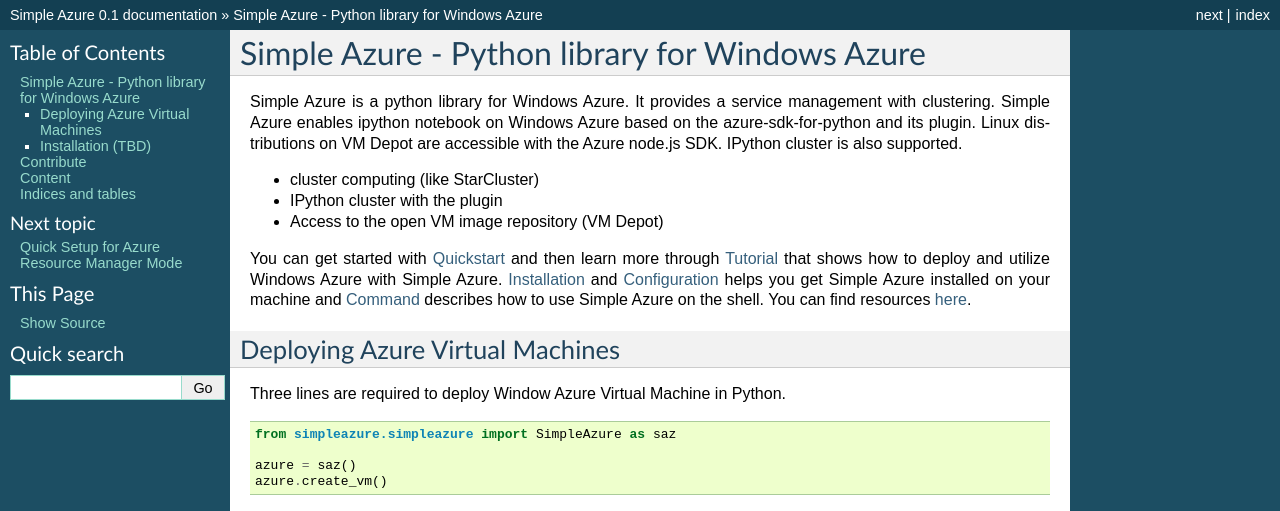
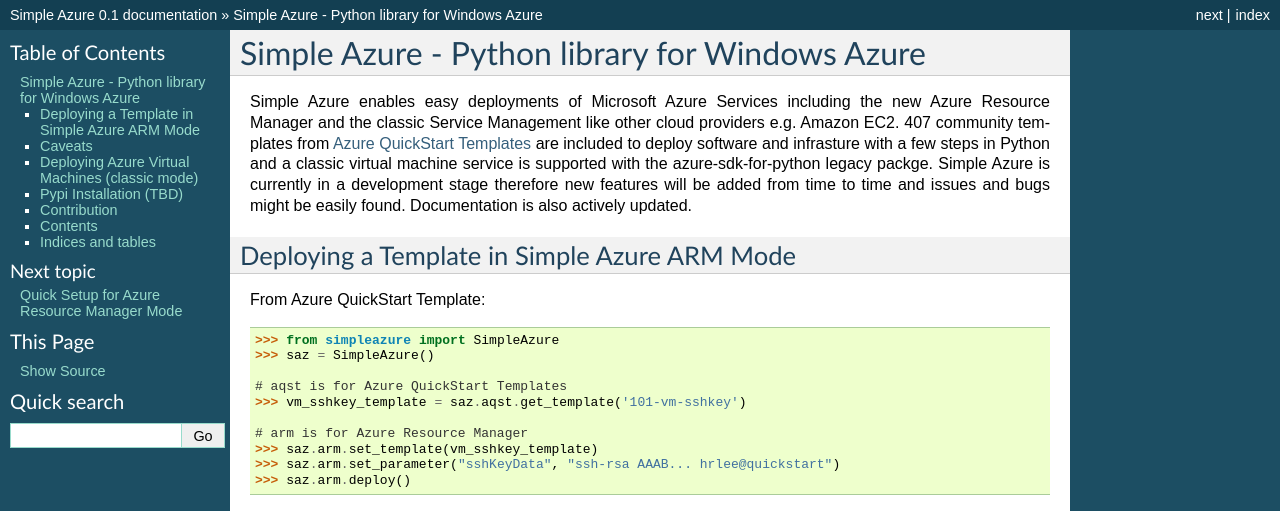
Before and after one commit to lee212/simpleazure, a Sphinx documentation site: the page built from docs/index.rst, in a window 1280 px wide and 1400 px high. Shown: the top 511 px of the window. Built offline with Sphinx 7.4.7, drawn with Linux system fonts in a browser that asks for light colours; some of the changed text lies outside the part shown; grey boxes are pictures that could not be loaded.

Commit message:
index updated

```diff
--- a/docs/azure_quickstart_templates.rst
+++ b/docs/azure_quickstart_templates.rst
@@ -1,3 +1,5 @@
+.. _ref-aqst:
+
 Deploying Azure QuickStart Templates
 ===============================================================================
 ::
--- a/docs/index.rst
+++ b/docs/index.rst
@@ -4,24 +4,72 @@
    contain the root `toctree` directive.
 
 Simple Azure - Python library for Windows Azure
-================================================
+===============================================================================
 
-Simple Azure is a python library for Windows Azure.
-It provides a service management with clustering.
-Simple Azure enables ipython notebook on Windows Azure based on the azure-sdk-for-python and its plugin.
-Linux distributions on VM Depot are accessible with the Azure node.js SDK.
-IPython cluster is also supported.
+Simple Azure enables easy deployments of Microsoft Azure Services including the
+new Azure Resource Manager and the classic Service Management like other cloud
+providers e.g. Amazon EC2. 407 community templates from `Azure QuickStart
+Templates <https://github.com/Azure/azure-quickstart-templates>`_ are included
+to deploy software and infrasture with a few steps in Python and a classic
+virtual machine service is supported with the azure-sdk-for-python legacy
+packge. Simple Azure is currently in a development stage therefore new features
+will be added from time to time and issues and bugs might be easily found.
+Documentation is also actively updated.
 
-* cluster computing (like StarCluster)
-* IPython cluster with the plugin
-* Access to the open VM image repository (VM Depot)
+Deploying a Template in Simple Azure ARM Mode
+-------------------------------------------------------------------------------
 
-You can get started with :doc:`Quickstart </quickstart>` and then learn more through :doc:`Tutorial </tutorial>` that shows how to deploy and utilize Windows Azure with Simple Azure.
-:doc:`Installation </installation>` and :doc:`Configuration </configuration>` helps you get Simple Azure installed on your machine and :doc:`Command </command>` describes how to use Simple Azure on the shell.
-You can find resources :doc:`here </deliverables>`.
+From Azure QuickStart Template:
 
-Deploying Azure Virtual Machines
----------------------------------
+::
+
+        >>> from simpleazure import SimpleAzure
+        >>> saz = SimpleAzure()
+
+        # aqst is for Azure QuickStart Templates
+        >>> vm_sshkey_template = saz.aqst.get_template('101-vm-sshkey')
+
+        # arm is for Azure Resource Manager
+        >>> saz.arm.set_template(vm_sshkey_template)
+        >>> saz.arm.set_parameter("sshKeyData", "ssh-rsa AAAB... hrlee@quickstart")
+        >>> saz.arm.deploy()
+
+From a custom template on github:
+
+::
+
+        >> url = "https://raw.githubusercontent.com/Azure-Samples/resource-manager-python-template-deployment/master/templates/template.json"
+        >> saz.arm.deploy(template = url, param = { "sshKeyData": "ssh-rsa AAAB3Nza..." })
+
+.. note:: For more about using ARM? check out :ref:`ref-arm`
+.. note:: For more about deploying a custom Template? check out :ref:`ref-saz-template-deploy`
+.. note:: For more about deploying Azure QuickStart Templates? check out :ref:`ref-aqst`
+
+Caveats
+-------------------------------------------------------------------------------
+
+Simple Azure was started in 2013 but wasn't consistently updated which means
+some dated features may not work as expected. Relax, I am trying to get Simple
+Azure back on track after these abandoned moments, so please report any issues
+that you may encounter, I will try to fix or sort it out as quickly as possible
+I can.
+
+Obsolete features (might be revived later):
+
+- virtual cluster
+- IPython cluster with the plugin
+- Access to the open VM image repository (VM Depot)
+
+If you are looking for a classic mode launching a virtual machine, you can get
+started with :doc:`Quickstart </quickstart>` and then learn more through
+:doc:`Tutorial </tutorial>` that shows how to deploy and utilize
+Azure Virtual Machines with Simple Azure.  :doc:`Installation </installation>`
+and :doc:`Configuration </configuration>` helps you get Simple Azure installed
+on your machine and :doc:`Command </command>` describes how to use Simple Azure
+on the shell. You can find resources :doc:`here </deliverables>`.
+
+Deploying Azure Virtual Machines (classic mode)
+-------------------------------------------------------------------------------
 Three lines are required to deploy Window Azure Virtual Machine in Python.
 
 .. code-block:: python
@@ -35,23 +83,23 @@
 
    <iframe width="560" height="315" src="//www.youtube.com/embed/pHG_gmnc6qI" frameborder="0" allowfullscreen></iframe>
 
-Installation (TBD)
-------------------
+Pypi Installation (TBD)
+-------------------------------------------------------------------------------
 
 ::
 
   $ pip install simpleazure
   $ simpleazure-cluster start mycluster
 
-Contribute
-===========
+Contribution
+-------------------------------------------------------------------------------
 
-* Mailinglist
+* Mailinglist (tbd)
 * `issues <https://github.com/lee212/simpleazure/issues>`_
 
 
-Content
-=======
+Contents
+-------------------------------------------------------------------------------
 
 .. toctree::
    :maxdepth: 1
@@ -67,7 +115,7 @@
    deliverables
 
 Indices and tables
-==================
+-------------------------------------------------------------------------------
 
 * :ref:`genindex`
 * :ref:`modindex`
```
